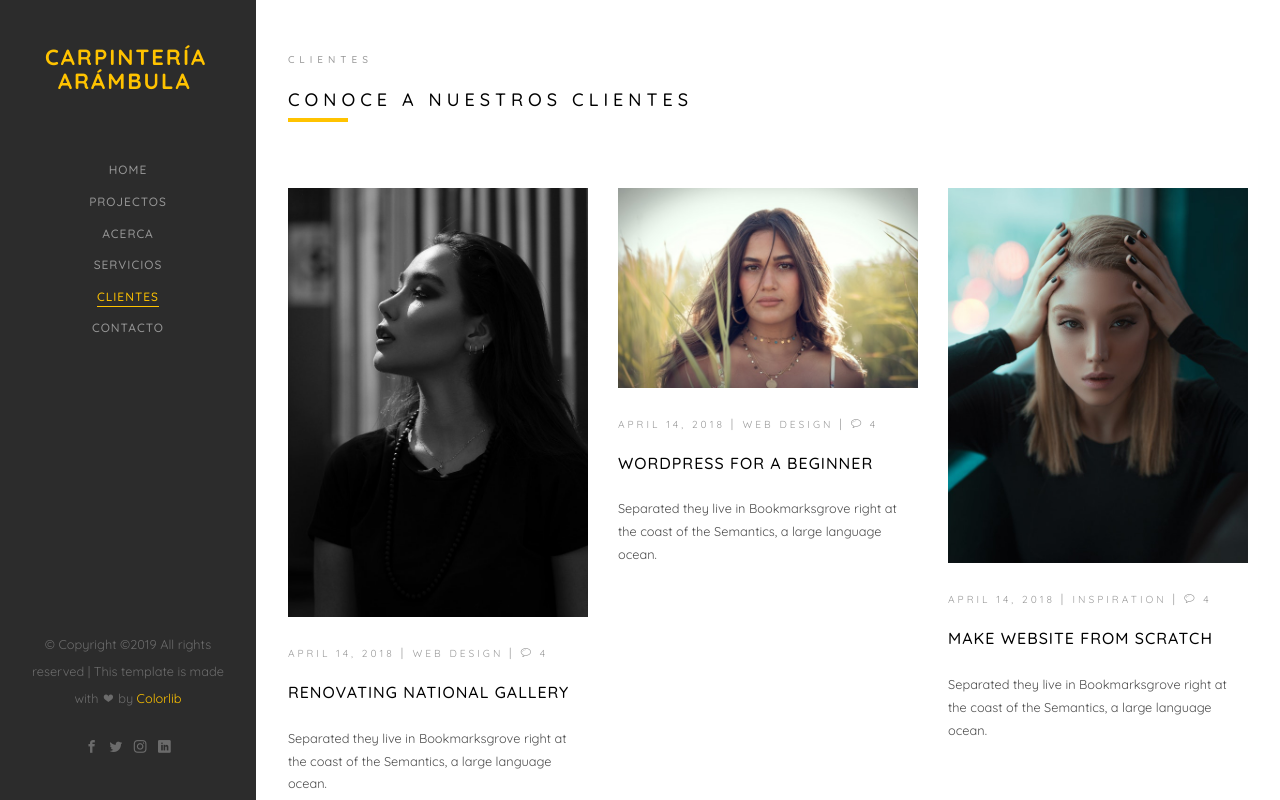
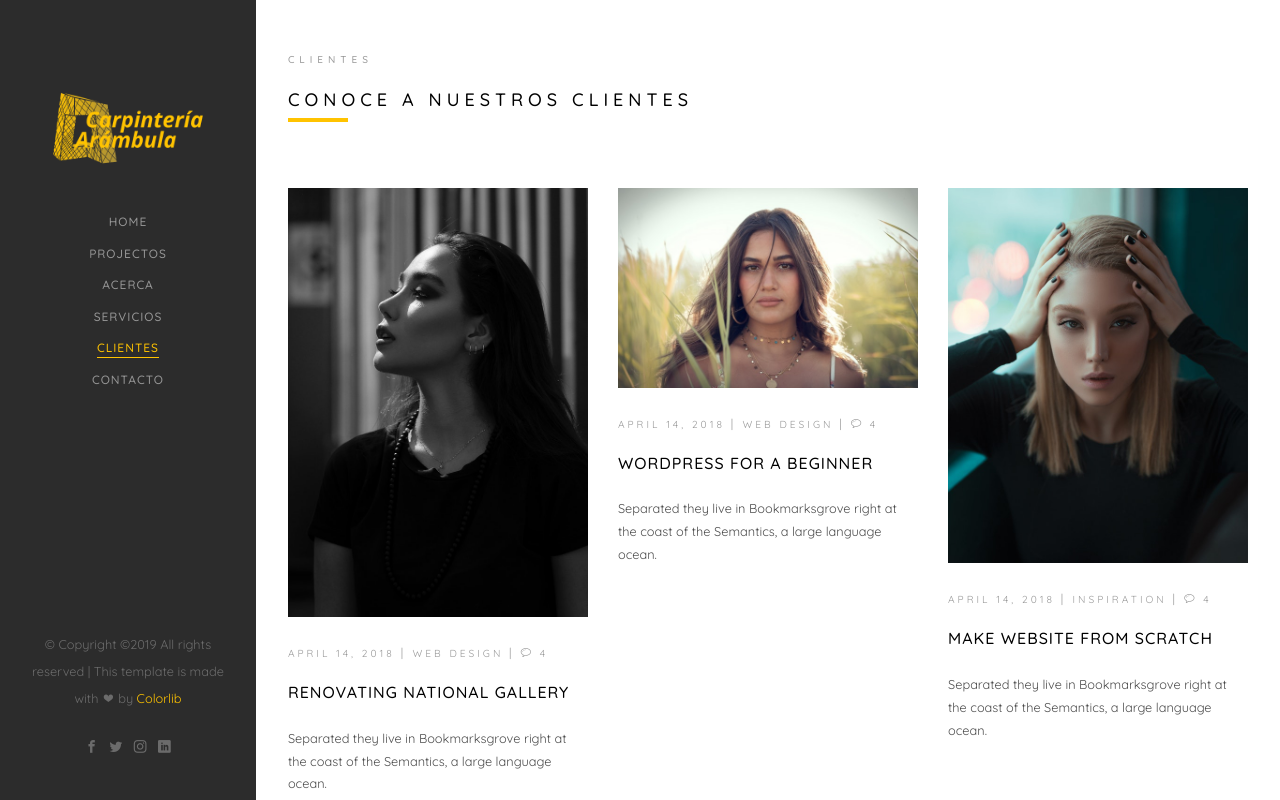
Before and after one commit to Rob866/arambula, a plain HTML site: page blog.html in a window 1280 px wide. Shown: the top 800 px of the page. Drawn offline with Linux system fonts and the light colour scheme; files whose address does not match are found by name.

Commit message:
one more

```diff
--- a/blog.html
+++ b/blog.html
@@ -53,7 +53,7 @@
 	<div id="colorlib-page">
 		<a href="#" class="js-colorlib-nav-toggle colorlib-nav-toggle"><i></i></a>
 		<aside id="colorlib-aside" role="complementary" class="border js-fullheight">
-			<h1 id="colorlib-logo"><a href="index.html">Carpintería Arámbula</a></h1>
+			<img src="./images/logo.png"  width="100%" alt="" srcset="">
 			<nav id="colorlib-main-menu" role="navigation">
 				<ul>
 					<li><a href="index.html">Home</a></li>
```
Also changed, not shown: about.html (+1 -1 lines), contact.html (+1 -1 lines), index.html (+1 -1 lines), services.html (+1 -1 lines), trabajo1.html (+1 -1 lines), work.html (+1 -1 lines), images/logo.png (added).
